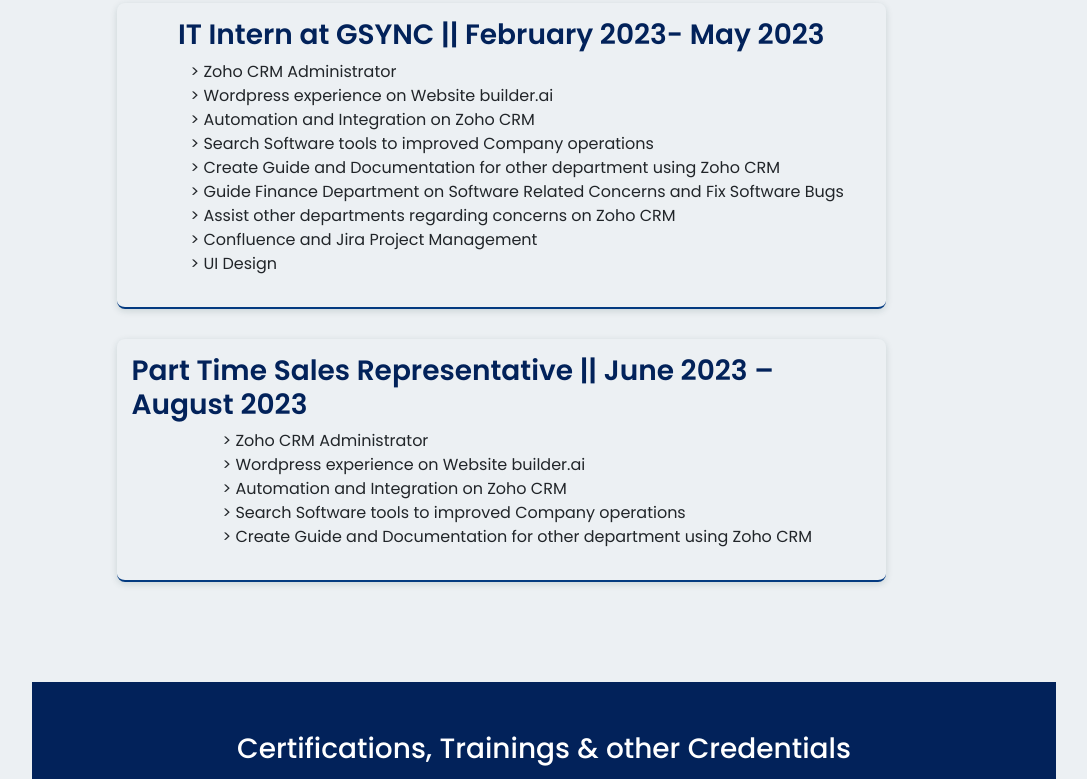
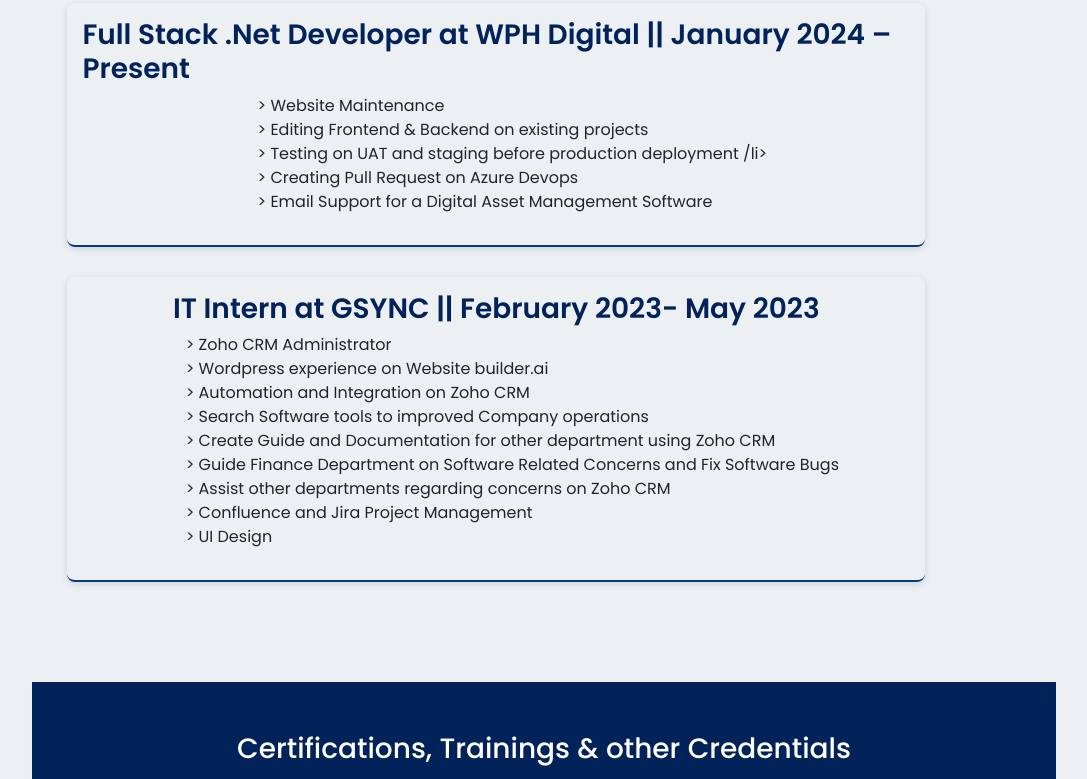
Before and after one commit to John-Kyle7/Personal-Portfolio, a plain HTML site: page index.html in a window 1280 px wide. Shown: the part 685-1464 px from the top of the page, without its empty margins (96-1183 px from the left). Drawn offline with nearby package versions, Linux system fonts and the light colour scheme; some packages are replaced by stand-ins of ours; a script that the page names is missing.

Commit message:
Update index.html
March 20, 2024 update

```diff
--- a/index.html
+++ b/index.html
@@ -73,6 +73,16 @@
     <h2>Work Experience</h2>
     <div class="work-container">
       <div class="work-box">
+      <h3 class="work-label">Full Stack .Net Developer at WPH Digital || January 2024 – Present</h3>
+      <ul>
+        <li>> Website Maintenance </li>
+        <li>> Editing Frontend & Backend on existing projects </li>
+        <li>> Testing on UAT and staging before production deployment /li>
+        <li>> Creating Pull Request on Azure Devops </li>
+        <li>> Email Support for a Digital Asset Management Software  </li>
+      </ul>
+     </div>
+      <div class="work-box">
         <h3 class="work-label">IT Intern at GSYNC || February 2023- May 2023</h3>
         <ul>
           <li>> Zoho CRM Administrator</li>
@@ -86,17 +96,7 @@
           <li>> UI Design</li>
         </ul>
     </div>
-    <div class="work-box">
-      <h3 class="work-label">Part Time Sales Representative || June 2023 – August 2023</h3>
-      <ul>
-        <li>> Zoho CRM Administrator</li>
-        <li>> Wordpress experience on Website builder.ai</li>
-        <li>> Automation and Integration on Zoho CRM</li>
-        <li>> Search Software tools to improved Company operations</li>
-        <li>> Create Guide and Documentation for other department using Zoho CRM</li>
-      </ul>
   </div>
-    </div>
 </section>
 
 <section class="certifications" id="certifications">
```
